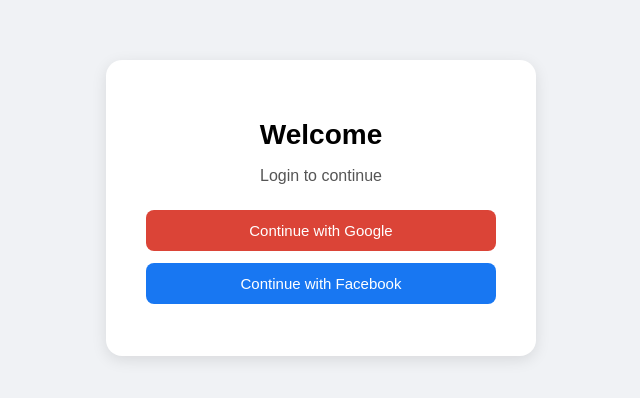
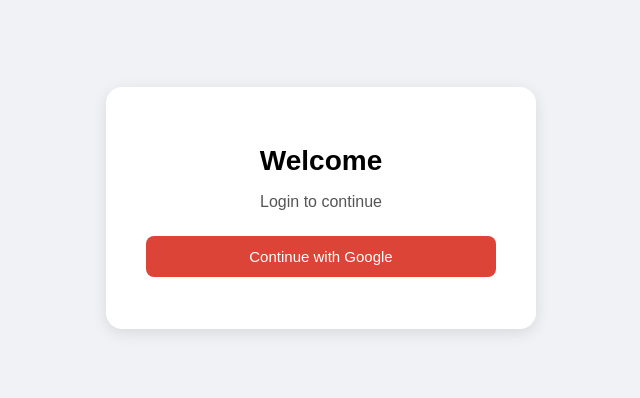
Before and after one commit to 09Palak/oauth-authentication-system, a React (Create React App) app in the folder frontend/: page / in a window 1280 px wide. Shown: the part 192-590 px from the top of the page, without its empty margins (319-959 px from the left). Built offline with nearby package versions, Linux system fonts and the light colour scheme.

Commit message:
Update Home.js

```diff
--- a/frontend/src/pages/Home.js
+++ b/frontend/src/pages/Home.js
@@ -9,7 +9,6 @@
         <p>Login to continue</p>
 
         <button className="google-btn" onClick={google}>Continue with Google</button>
-        <button className="facebook-btn" onClick={facebook}>Continue with Facebook</button>
       </div>
     </div>
   );
```
